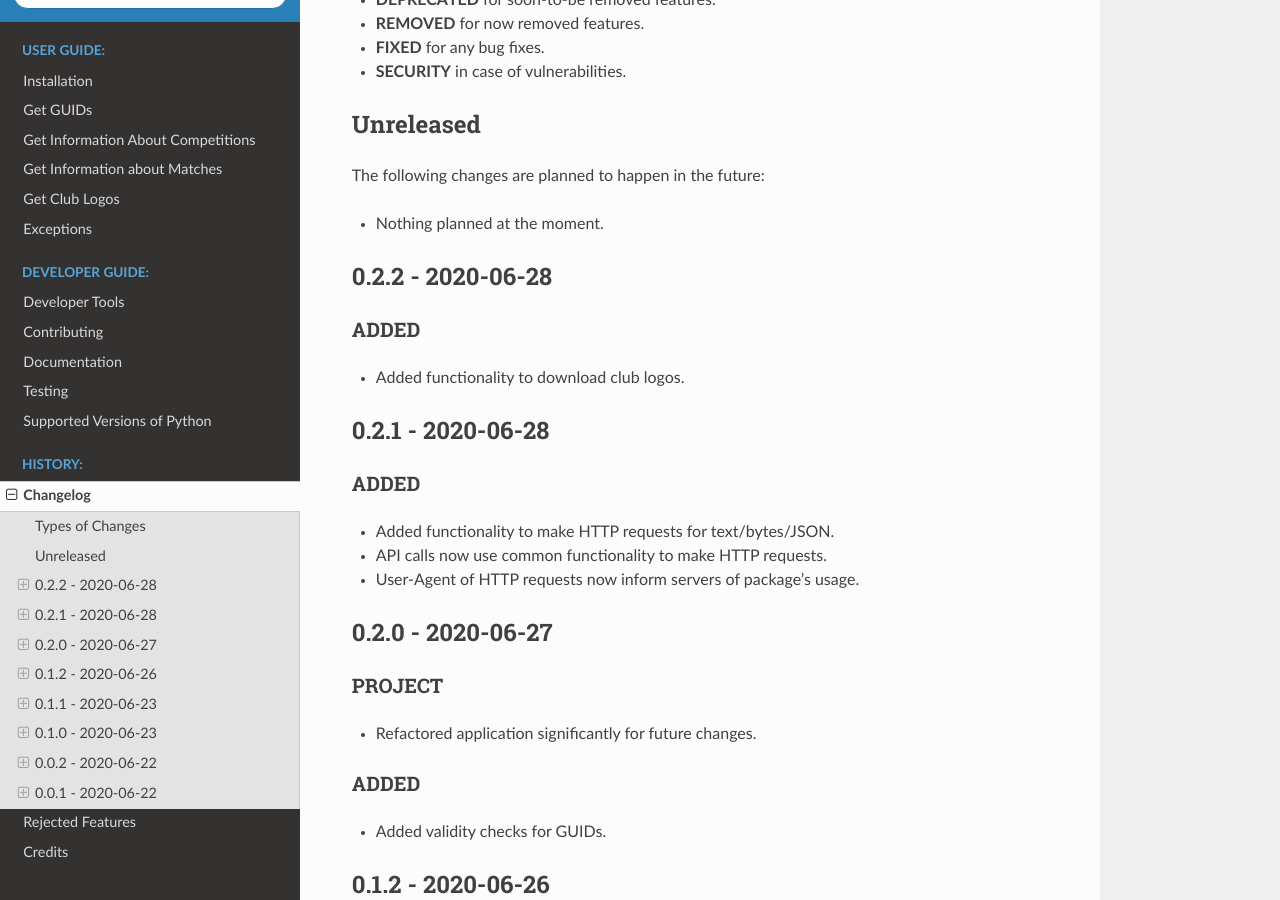
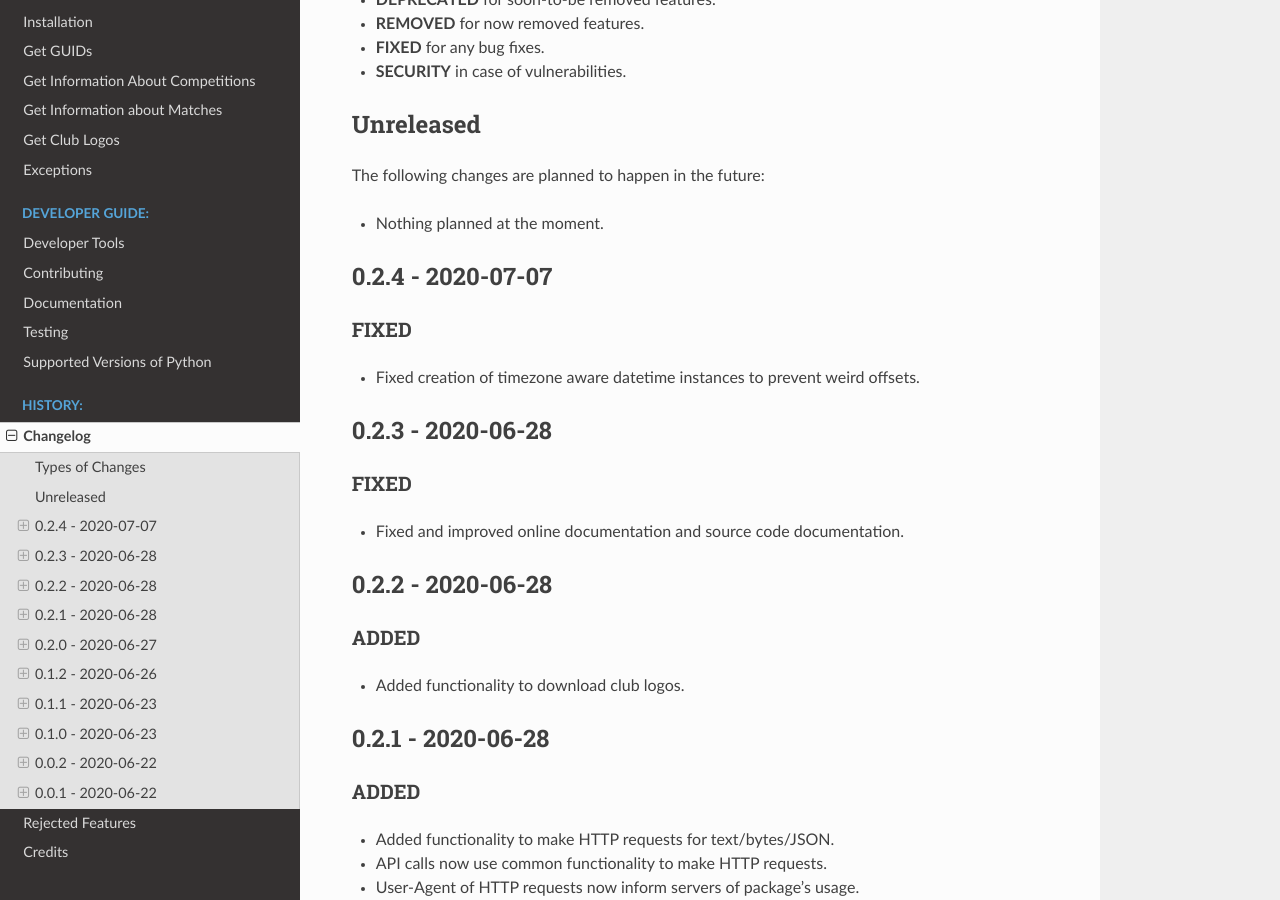
Before and after one commit to alanverresen/bvl-api, a Sphinx documentation site: the page built from docs/content/history/changelog.rst, in a window 1280 px wide and 900 px high, scrolled down 372 px. Built offline with Sphinx 7.4.7 and the Read the Docs theme 2.0.0, drawn with Linux system fonts in a browser that asks for light colours.

Commit message:
Updated documentation.

```diff
--- a/docs/content/history/changelog.rst
+++ b/docs/content/history/changelog.rst
@@ -27,6 +27,22 @@ Unreleased
 The following changes are planned to happen in the future:
 
 - Nothing planned at the moment.
+
+
+0.2.4 - 2020-07-07
+------------------
+
+FIXED
+~~~~~
+- Fixed creation of timezone aware datetime instances to prevent weird offsets.
+
+
+0.2.3 - 2020-06-28
+------------------
+
+FIXED
+~~~~~
+- Fixed and improved online documentation and source code documentation.
 
 
 0.2.2 - 2020-06-28
```
